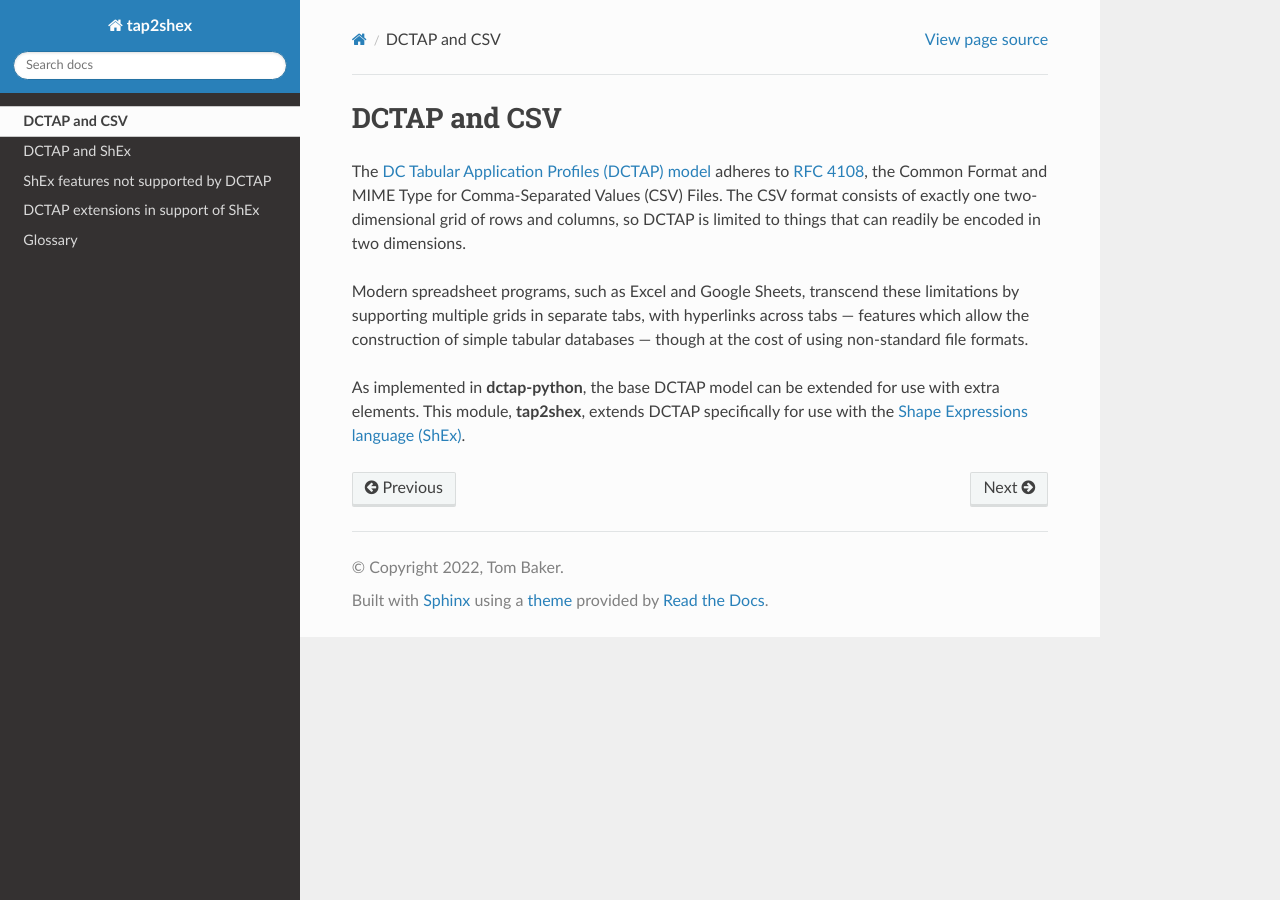
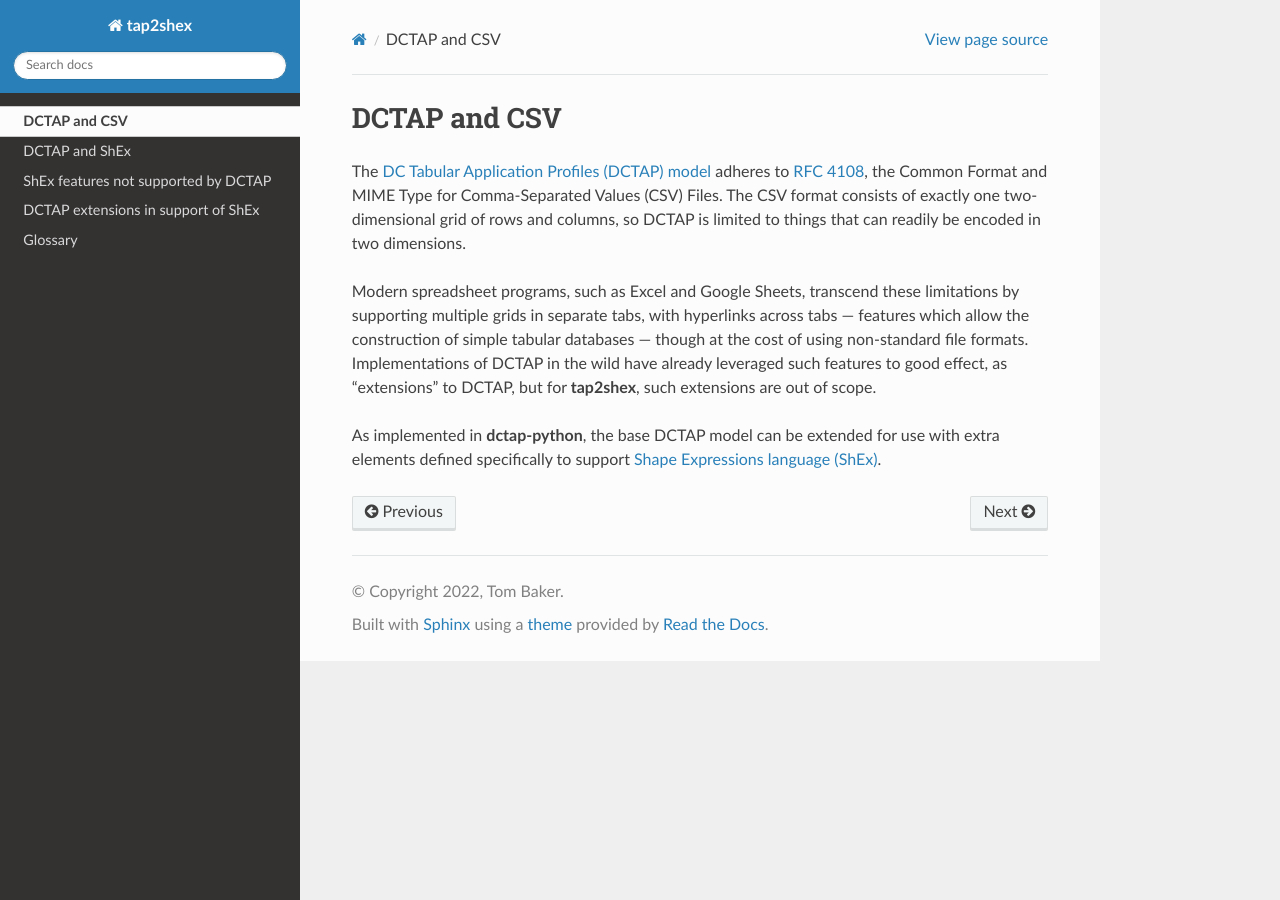
Before and after one commit to tombaker/tapshex, a Sphinx documentation site: the page built from docs/dctap_and_csv/index.rst, in a window 1280 px wide. Built offline with Sphinx 7.4.7 and the Read the Docs theme 2.0.0, drawn with Linux system fonts in a browser that asks for light colours.

Commit message:
DCTAP and CSV

```diff
--- a/docs/dctap_and_csv/index.rst
+++ b/docs/dctap_and_csv/index.rst
@@ -5,6 +5,6 @@ DCTAP and CSV
 
 The `DC Tabular Application Profiles (DCTAP) model <https://www.dublincore.org/groups/application_profiles_ig/dctap_primer/>`_ adheres to `RFC 4108 <https://tools.ietf.org/html/rfc4180>`_, the Common Format and MIME Type for Comma-Separated Values (CSV) Files. The CSV format consists of exactly one two-dimensional grid of rows and columns, so DCTAP is limited to things that can readily be encoded in two dimensions.
 
-Modern spreadsheet programs, such as Excel and Google Sheets, transcend these limitations by supporting multiple grids in separate tabs, with hyperlinks across tabs --- features which allow the construction of simple tabular databases --- though at the cost of using non-standard file formats.
+Modern spreadsheet programs, such as Excel and Google Sheets, transcend these limitations by supporting multiple grids in separate tabs, with hyperlinks across tabs --- features which allow the construction of simple tabular databases --- though at the cost of using non-standard file formats. Implementations of DCTAP in the wild have already leveraged such features to good effect, as "extensions" to DCTAP, but for **tap2shex**, such extensions are out of scope.
 
-As implemented in **dctap-python**, the base DCTAP model can be extended for use with extra elements. This module, **tap2shex**, extends DCTAP specifically for use with the `Shape Expressions language (ShEx) <https://shexspec.github.io/primer/>`_.
+As implemented in **dctap-python**, the base DCTAP model can be extended for use with extra elements defined specifically to support `Shape Expressions language (ShEx) <https://shexspec.github.io/primer/>`_.
```
